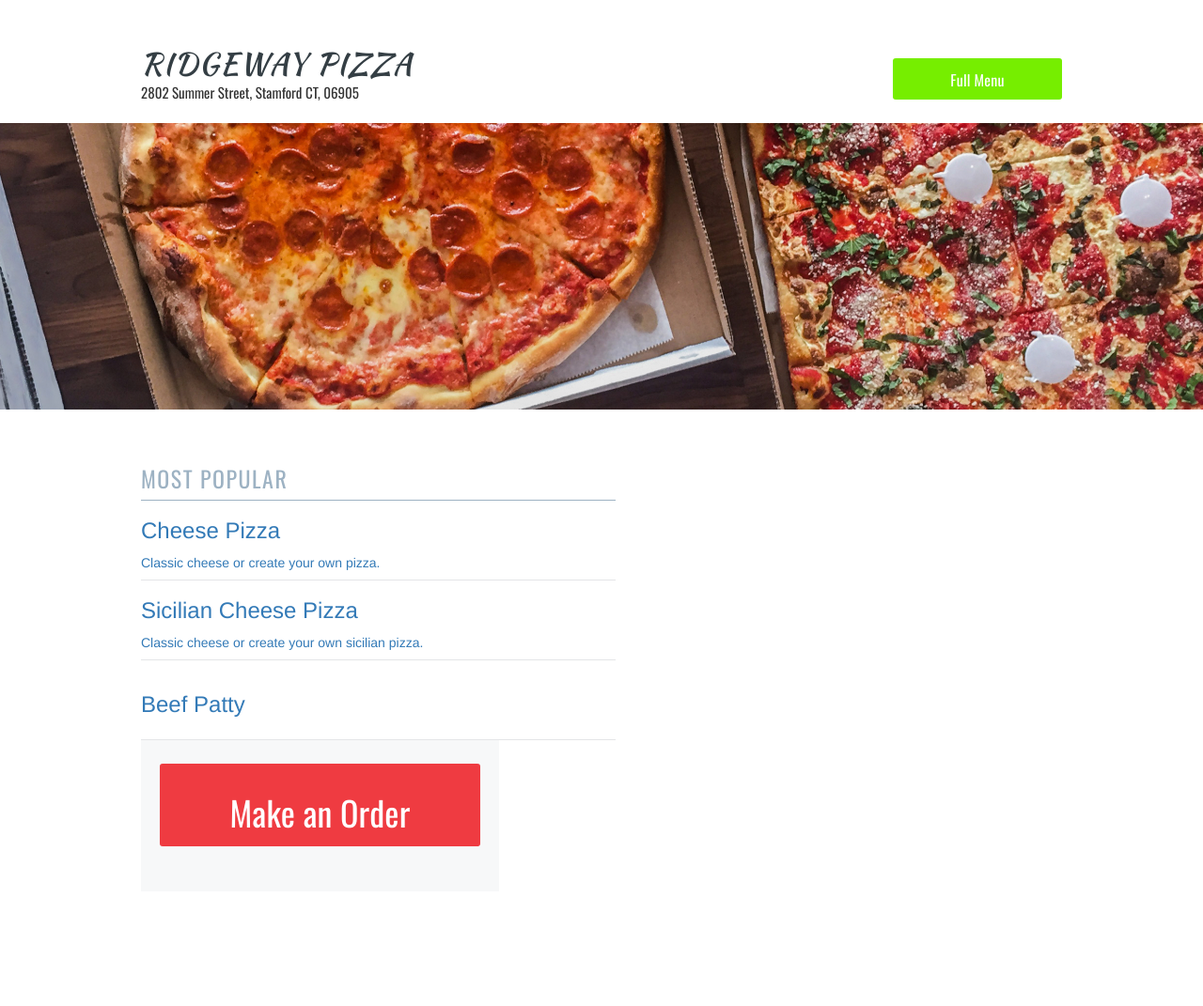
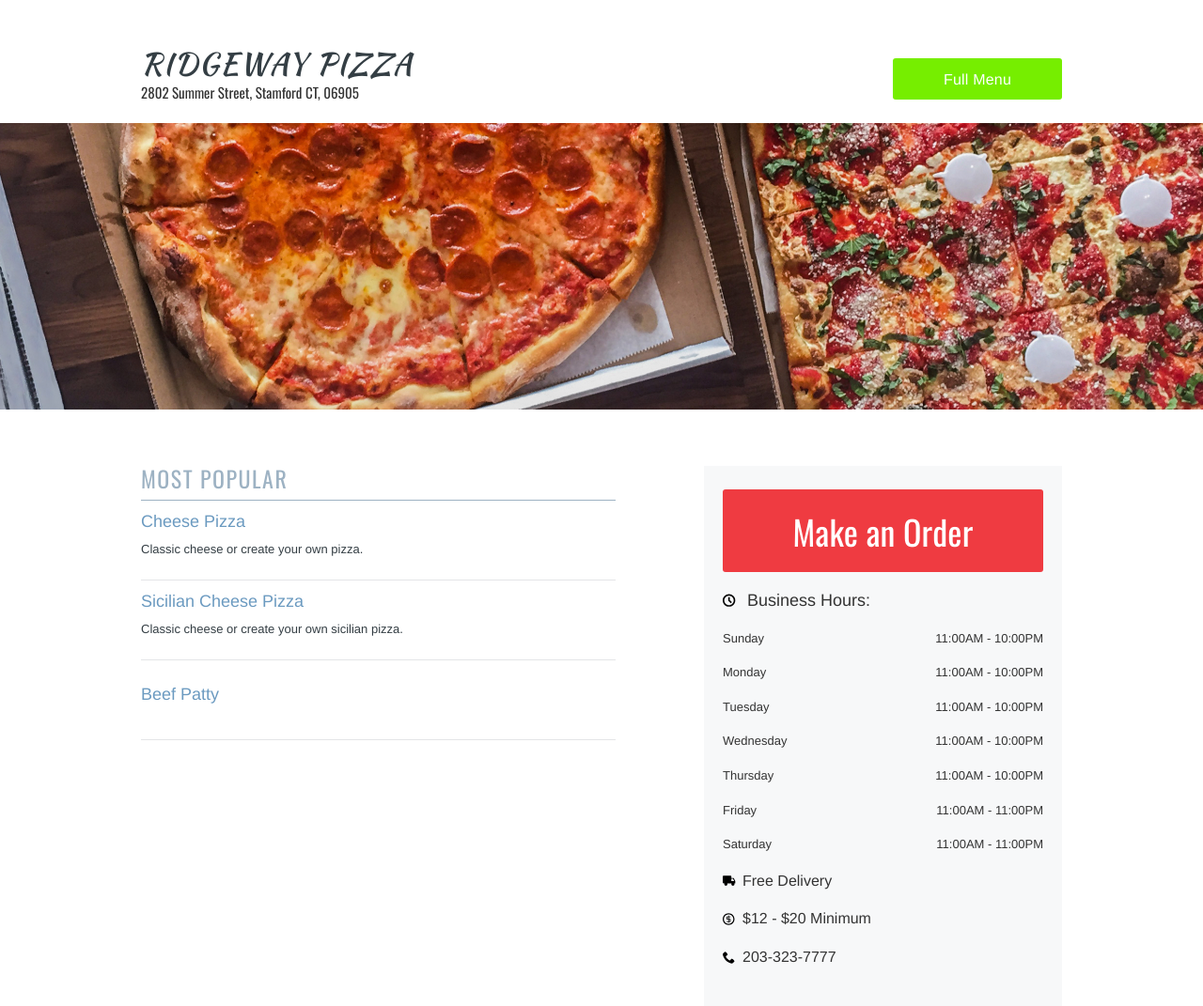
Before and after one commit to dishad/pizzapizza, a Django app: page / in a window 1280 px wide. Shown: the whole page at 94% size. Before the commit the page ends 901 px from the top, so only its background shows below. Run offline with Django 3.2, Linux system fonts and the light colour scheme; some libraries are stand-ins or nearby versions.

Commit message:
mock homepage

```diff
--- a/core/templates/index.html
+++ b/core/templates/index.html
@@ -14,23 +14,74 @@
 	</div>
 	<div class='stripe-image'></div>
 	<div class='business-content'>
+		<div class='inner-business-content'>
 			<div class='popular-items'>
 				<h2 class='popular-items-header'>Most Popular</h2>
 				<a class='popular-item-wrapper' href='#'>
-				<h3>Cheese Pizza</h3>
-				<p>Classic cheese or create your own pizza.</p>
+					<h3 class='popular-header'>Cheese Pizza</h3>
+					<p class='popular-item-desc'>Classic cheese or create your own pizza.</p>
 				</a>
 				<a class='popular-item-wrapper' href='#'>
-				<h3>Sicilian Cheese Pizza</h3>
-				<p>Classic cheese or create your own sicilian pizza.</p>
+					<h3 class='popular-header'>Sicilian Cheese Pizza</h3>
+					<p class='popular-item-desc'>Classic cheese or create your own sicilian pizza.</p>
 				</a>
 				<a class='popular-item-wrapper' href='#'>
-				<h3>Beef Patty</h3>
+					<h3 class='popular-header'>Beef Patty</h3>
 				</a>
+			</div>
 
-		</div>
 			<div class='business-details'>
 				<a class='make-order' href='#'>Make an Order</a>
+				<ul>
+					<li class='weekly-schedule list-item'>
+					<svg xmlns='http://www.w3.org/2000/svg' viewBox='0 0 18 18' class='list-icon'>
+						<path class="path1" d="M10.293 11.707l-3.293-3.293v-4.414h2v3.586l2.707 2.707zM8 0c-4.418 0-8 3.582-8 8s3.582 8 8 8 8-3.582 8-8-3.582-8-8-8zM8 14c-3.314 0-6-2.686-6-6s2.686-6 6-6c3.314 0 6 2.686 6 6s-2.686 6-6 6z"></path>
+					</svg>
+					Business Hours:
+						<ul class='weekly-schedule-list'>
+							<li class='list-item'>
+								<span class='business-day'>Sunday</span>
+								<span class='business-time'>11:00AM - 10:00PM</span>
+							</li>
+							<li class='list-item'>
+								<span class='business-day'>Monday</span>
+								<span class='business-time'>11:00AM - 10:00PM</span>
+							</li>
+							<li class='list-item'>
+								<span class='business-day'>Tuesday</span>
+								<span class='business-time'>11:00AM - 10:00PM</span>
+							</li>
+							<li class='list-item'>
+								<span class='business-day'>Wednesday</span>
+								<span class='business-time'>11:00AM - 10:00PM</span>
+							</li>
+							<li class='list-item'>
+								<span class='business-day'>Thursday</span>
+								<span class='business-time'>11:00AM - 10:00PM</span>
+							</li>
+							<li class='list-item'>
+								<span class='business-day'>Friday</span>
+								<span class='business-time'>11:00AM - 11:00PM</span>
+							</li>
+							<li class='list-item'>
+								<span class='business-day'>Saturday</span>
+								<span class='business-time'>11:00AM - 11:00PM</span>
+							</li>
+						</ul>
+					</li>
+					<li class='list-item'>
+					<svg xmlns='http://www.w3.org/2000/svg' viewBox='0 0 18 18' class='list-icon'>
+						<path d="M16 9l-2-4h-3v-2c0-0.55-0.45-1-1-1h-9c-0.55 0-1 0.45-1 1v8l1 1h1.268c-0.17 0.294-0.268 0.636-0.268 1 0 1.105 0.895 2 2 2s2-0.895 2-2c0-0.364-0.098-0.706-0.268-1h5.536c-0.17 0.294-0.268 0.636-0.268 1 0 1.105 0.895 2 2 2s2-0.895 2-2c0-0.364-0.098-0.706-0.268-1h1.268v-3zM11 9v-3h2.073l1.5 3h-3.573z"></path>
+					</svg>Free Delivery</li>
+					<li class='list-item'>
+					<svg xmlns='http://www.w3.org/2000/svg' viewBox='0 0 18 18' class='list-icon'>
+						<path d="M7.5 1c-4.142 0-7.5 3.358-7.5 7.5s3.358 7.5 7.5 7.5c4.142 0 7.5-3.358 7.5-7.5s-3.358-7.5-7.5-7.5zM7.5 14.5c-3.314 0-6-2.686-6-6s2.686-6 6-6c3.314 0 6 2.686 6 6s-2.686 6-6 6zM8 8v-2h2v-1h-2v-1h-1v1h-2v4h2v2h-2v1h2v1h1v-1h2l-0-4h-2zM7 8h-1v-2h1v2zM9 11h-1v-2h1v2z"></path>
+					</svg>$12 - $20 Minimum</li>
+					<li class='list-item'>
+					<svg xmlns='http://www.w3.org/2000/svg' viewBox='0 0 18 18' class='list-icon'>
+						<path d="M11 10c-1 1-1 2-2 2s-2-1-3-2-2-2-2-3 1-1 2-2-2-4-3-4-3 3-3 3c0 2 2.055 6.055 4 8s6 4 8 4c0 0 3-2 3-3s-3-4-4-3z"></path>
+					</svg>203-323-7777</li>
+			</div>
 		</div>
 	</div>
 
--- a/static/css/index.css
+++ b/static/css/index.css
@@ -8,6 +8,10 @@
 }
 
 .inner-header-wrapper {
+	position: relative;
+}
+
+.inner-business-content {
 	position: relative;
 }
 
@@ -50,7 +54,6 @@
     border-radius: 3px;
     cursor: pointer;
     display: block;
-	font-family: 'Oswald', sans-serif;
     font-size: 16px;
     height: 44px;
     letter-spacing: .2px;
@@ -83,11 +86,11 @@
 
 .business-details {
 	background: #f7f8f9;
-	font-family: 'Oswald', sans-serif;
+    font-family: "Helvetica Neue", Helvetica, Arial, sans-serif;
     font-size: 16px;
 	width: 381px;
     padding: 25px 20px 30px;
-	position: relative;
+	position: absolute;
 	right: 0;
 	top: 0;
 	box-sizing: border-box;
@@ -104,12 +107,11 @@
 	font-family: 'Oswald', sans-serif;
 	border-radius: 3px;
     height: 88px;
-    line-height: 2.9;
-    margin-bottom: 18px;
+    line-height: 2.5;
     position: static;
 	text-align: center;
-    text-decoration: none;
-	vertical-align: center;
+    margin-top: auto;
+	text-decoration: none;
     width: 100%;
 	left: 0;
     letter-spacing: .2px;
@@ -156,6 +158,68 @@
 	margin: 0;
 }
 
+.popular-header {
+	color: #6b9ac0;
+    font-family: "Helvetica Neue", Helvetica, Arial, sans-serif;
+    font-size: 18px;
+    margin: 0 0 10px;
+}
+
+.popular-item-desc {
+    color: #343e44;
+    font-family: "Helvetica Neue", Helvetica, Arial, sans-serif;
+    font-size: 13px;
+    line-height: 18px;
+}
+
 div {
 	display: block;
 }
+
+.make-order:hover {
+	background-color: #d7353a;
+	color: #fff;
+	text-decoration: none;
+}
+
+.popular-item-wrapper:hover {
+	text-decoration:none;
+}
+
+.business-day {
+	display: inline-block;
+    font-size: 13px;
+    text-align: left;
+    width: 50%;
+}
+
+.business-time {
+	display: inline-block;
+    font-size: 13px;
+    text-align: right;
+    width: 50%;
+}
+
+.weekly-schedule {
+	font-size: 18px;
+}
+
+.weekly-schedule-list {
+	font-size: 0;
+}
+
+.list-item {
+	padding-top: 18px;
+}
+
+.list-icon {
+	height: 22px;
+    margin-right: 6px;
+    vertical-align: middle;
+    width: 15px;
+}
+
+ol, li, ul {
+	padding-left: 0;
+    list-style: none;
+}
```
Lines whose indentation alone changed are shown as unchanged.
